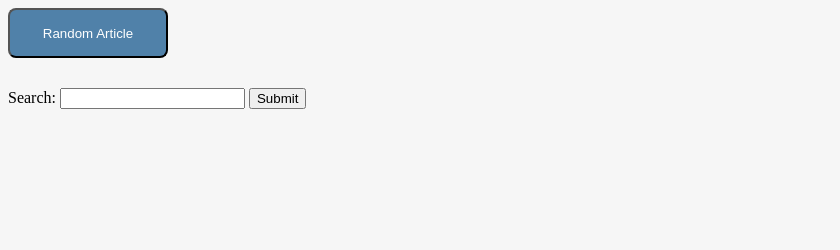
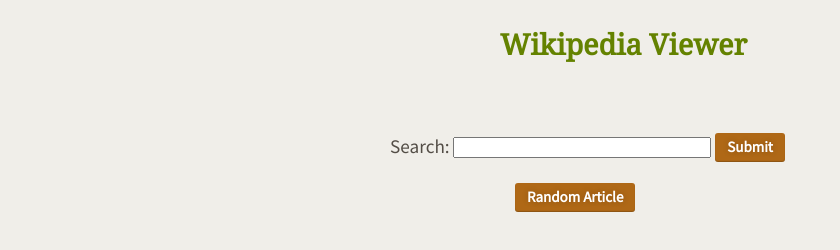
Before and after one commit to metalheadvipin/Wikipedia-Viewer, a plain HTML site: page index.html in a window 1280 px wide. Shown: the whole page, without its empty margins (0-840 px from the left). Drawn offline with Linux system fonts and the light colour scheme.

Commit message:
finally working nicely

```diff
--- a/index.html
+++ b/index.html
@@ -3,19 +3,28 @@
 <head>
 	<title>Wikipedia Viewer</title>
 	<link rel="stylesheet" href="styles/mystyles.css">
+	<link href="https://fonts.googleapis.com/css?family=Noto+Serif|Source+Sans+Pro" rel="stylesheet">
 </head>
 <body>
+	<div id="header">
+		<h2>Wikipedia Viewer</h2>
+	</div>
+
+
 	<div id="content">
-		<a href="https://en.wikipedia.org/wiki/Special:Random" target="_blank">
-			<button id="random">Random Article</button>
-		</a>
-
 	<div>
 		<form id="searchForm">
 		Search: <input type="text" id="search">
-				<input type="submit">
+				<input type="submit" class="btn">
 		</form>
 	</div>
+
+		<div id="rndButton">
+		<a href="https://en.wikipedia.org/wiki/Special:Random" target="_blank">
+			<button id="random" class="btn">Random Article</button>
+		</a>
+		</div>
+
 
 		<div id="results">
 
--- a/scripts/script.js
+++ b/scripts/script.js
@@ -2,19 +2,30 @@
 
        	$('#searchForm').submit(function(e){
        	   e.preventDefault();
-           var searchTerm = $('#search').val();
+           var searchTerm = $('#search').val().toLowerCase();
            var $results = $('#results');
+
            $results.html('Wikipedia results for ' + searchTerm + ' are:' );
            var $url = "https://en.wikipedia.org//w/api.php?action=opensearch&format=json&origin=*&search=" + searchTerm+ "&limit=10";
+
            $.getJSON( $url, function(data){
-            var items = JSON.parse(request.responseText);
+            console.log(data);
+            console.log(data[1][0]);
+
+
+
             var output = '<ul>';
-            for (var key in items){
-              output += '<li>' + items[key].name + '</li>';
-            }
+            $.each(data[1], function(key, val) {
+              output += '<a href="' + data[3][key] + '" target="_blank">';
+              output += '<li>';
+              output += '<h3>' + data[1][key] + '</h3>';
+              output += '<p>'  + data[2][key] + '</p>';
+              output += '</li>';
+              output += '</a>';
+            });
             output += '</ul>';
-            $results.innerHTML = output;
-        	console.log(data);
+            $('#results').html(output);
+
         	});
       	});
 
--- a/styles/mystyles.css
+++ b/styles/mystyles.css
@@ -1,25 +1,96 @@
 body{
-	background-color: #F6F6F6;
+	background-color: #f0eee9;
+	font-family: 'Source Sans Pro', sans-serif;
 }
-#content{
-	width:400px;
-	left:42%;
-	top:100px;
+
+h3{
+	font-size: 0.9em;
+}
+
+p{
+	font-size: 16px;
+}
+
+li{
+
+	box-sizing: border-box;
+	color: #fff;
+	background-color: #225a6f;
+	list-style: none;
+	padding: 3px 15px;
+	border-left: 3px solid #225a6f;
+}
+
+li:hover {
+	border-left: 3px solid #d58a34;
+}
+
+a:link{
+	text-decoration: none;
+}
+a { color: inherit; }
+
+#header{
+	width:280px;
+	margin: auto;
+	font-family: 'Noto Serif', serif;
+	font-size: 1.2em;
+	color:#648200;
+}
+
+#searchForm{
+	width: 500px;
+ 	margin: auto;
+ 	margin-top: 70px;
+ 	font-size: 1.2em;
+ 	color: #534d46;
+}
+
+#search{
+	width: 250px;
 
 }
 
+#rndButton{
+	width: 250px;
+	margin:auto;
+	margin-top: 20px;
+	font-size: 1.3em;
+	color: #534d46;
 
-#random{
+}
 
-	background-color: #5081A9;
-	width:160px;
-	height: 50px;
-	color:#fff;
-	font-family: 2em Helvetica sans-serif;
-	border-radius: 8px;
-	margin-bottom: 30px;
-	}
+#results {
+	width:80%;
+	margin: auto;
+	margin-top: 25px;
+	font-size: 1.2em;
+	color:#534d46;
 
-#results{
-	margin-top: 20px;
 }
+
+.btn{
+	line-height: 16.9px;
+    padding: 6.5px 12px 6px;
+    background-color: #af6816;
+    border: 0;
+    border-radius: 3px;
+    box-shadow: inset 0 -1px 1px rgba(0,0,0,0.2);
+    color: #fff !important;
+    cursor: pointer;
+    display: inline-block;
+    font-family: inherit;
+    font-size: 15px;
+    -webkit-font-smoothing: antialiased;
+    font-style: normal;
+    font-weight: bold;
+    text-align: center;
+    text-decoration: none !important;
+    text-indent: 0;
+    text-shadow: 0 0 6px rgba(0,0,0,0.2);
+
+}
+
+.btn:hover {
+	background-color: #d58a34;
+}
```
